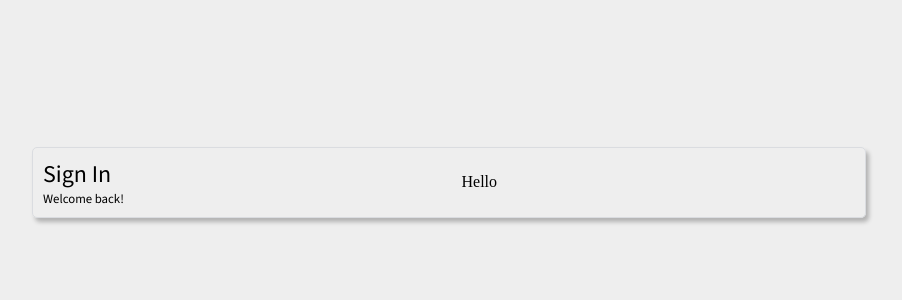
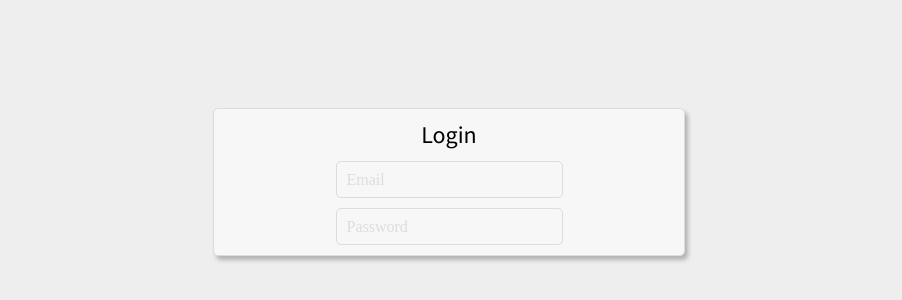
Before and after one commit to ENTL210/PlanUp, a React (Vite) app: page /signin in a window 1280 px wide. Shown: the part 218-518 px from the top of the page, without its empty margins (191-1093 px from the left). Built offline with nearby package versions, Linux system fonts and the light colour scheme.

Commit message:
Working on the fieldbox mechanism

```diff
--- a/src/SignIn.jsx
+++ b/src/SignIn.jsx
@@ -1,27 +1,63 @@
 import styled from "styled-components";
 import { motion } from "framer-motion";
-import {
-    PageContainer,
-    AuthContainer,
-    SignInContainer,
-    Description,
-    Text,
-    SmallText
-} from "./styles"
+import FieldBox from "./components/fieldbox/Fieldbox.jsx";
+import { useState } from "react";
+
+const PageContainer = styled.div`
+display: flex;
+align-items: center;
+justify-content: center;
+background-color: #eeeeee;
+min-height: 100vh;
+`
+
+const AuthContainer = styled.div`
+width: 95%;
+height: 50%;
+background: rgb(247,247,247);
+max-width: 450px;
+max-height: 800px;
+padding: 10px;
+display: flex;
+flex-direction: column;
+align-items: center;
+justify-content: center;
+gap: 10px;
+border: solid #DADCe0 1px;
+box-shadow: 3px 4px 4px rgba(0,0,0, 0.25);
+border-radius: 5px;
+flex-wrap: wrap;
+`
+
+const Header = styled.div`
+display: flex;
+flex-direction: column;
+width: 50%;
+margin-bottom: 20px;
+`
+
+const Text = styled.a`
+    font-family: 'Source Sans 3', sans-serif;
+    font-weight: 500;
+    font-size: 1.5rem;
+`
+
+const SmallText = styled.a`
+    font-family: 'Source Sans 3', sans-serif;
+    font-weight: 500;
+    font-size: 1rem
+`
 
 function SignIn() {
-
+    const [email, setEmail] = useState("")
+    const [password, setPassword] = useState("")
 
     return (
         <PageContainer>
             <AuthContainer>
-                <Description>
-                    <Text>Sign In</Text>
-                    <SmallText>Welcome back!</SmallText>
-                </Description>
-                <SignInContainer>
-                    Hello
-                </SignInContainer>
+                <Text>Login</Text>
+                <FieldBox value={email} setValue={(val) => setEmail(val)} placeholder={"Email"}/>
+                <FieldBox value={password} setValue={(val) => setPassword(val)} placeholder={"Password"}/>
             </AuthContainer>
         </PageContainer>
     )
--- a/src/components/Fieldbox/Fieldbox.jsx
+++ b/src/components/Fieldbox/Fieldbox.jsx
@@ -1 +1,48 @@
-import React from "react";
+import React, { useRef, useEffect, useState } from "react";
+import { Input, Placeholder, Wrapper } from "./Style";
+
+function Fieldbox({ value, setValue, type, placeholder }) {
+    const inputRef = useRef(null)
+    const [isClicked, setIsClick] = useState(false)
+
+    useEffect(() => {
+        if (isClicked) {
+            inputRef.current.focus()
+        }
+        else {
+            inputRef.current.blur()
+        }
+    }, [isClicked])
+
+    return (
+        <Wrapper
+            onClick={() => {
+                setIsClick(true)
+            }}
+            onMouseOutCapture={() => {
+                if (value === "") {
+                    setIsClick(false)
+                } else {
+                    setIsClick(true)
+                }
+            }}
+        >
+            <Input value={value} onChange={e => setValue(e.target.value)} type={type} ref={inputRef} />
+            <Placeholder
+                animate={{
+                    y: isClicked ? -18 : 0,
+                    background: isClicked ? "rgb(247,247,247)" : "",
+                }}
+                transition={{
+                    type: "tween",
+                    duration: 0.2
+                }}
+            >
+                {placeholder}
+            </Placeholder>
+        </Wrapper>
+    )
+}
+
+
+export default Fieldbox
--- a/src/components/Fieldbox/Style.js
+++ b/src/components/Fieldbox/Style.js
@@ -0,0 +1,33 @@
+import styled from "styled-components";
+import {motion} from "framer-motion";
+
+
+const Wrapper = styled.div`
+border: #DADCE0 1px solid;
+position: relative;
+width: 50%;
+display: flex;
+align-items:center;
+justify-item: center;
+border-radius: 5px;
+`
+
+const Input = styled.input`
+border: 0;
+background: none;
+width: 100%;
+padding: 10px 10px;
+`
+
+const Placeholder = styled(motion.div)`
+position: absolute;
+color: rgb(222, 220, 220);
+margin: 0px 10px;
+font-size: 1rem;
+`
+
+export {
+Wrapper,
+Placeholder,
+Input
+}
--- a/src/styles.js
+++ /dev/null
@@ -1,59 +0,0 @@
-import styled from "styled-components";
-import {motion} from "framer-motion";
-
-const PageContainer = styled.div`
-display: flex;
-align-items: center;
-justify-content: center;
-background-color: #eeeeee;
-min-height: 100vh;
-`
-
-const AuthContainer = styled.div`
-width: 65%;
-height: 50%;
-max-width: 1000px;
-max-height: 800px;
-display: flex;
-align-items: center;
-gap: 5px;
-border: solid #DADCe0 1px;
-box-shadow: 3px 4px 4px rgba(0,0,0, 0.25);
-border-radius: 5px;
-`
-
-const SignInContainer = styled.div`
-display: flex;
-flex-direction: column;
-width: 50%;
-justify-content: flex-end;
-`
-
-const Description = styled.div`
-display: flex;
-flex-direction: column;
-width: 50%;
-padding: 10px
-`
-
-const Text = styled.a`
-    font-family: 'Source Sans 3', sans-serif;
-    font-weight: 500;
-    font-size: 1.5rem;
-`
-
-const SmallText = styled.a`
-    font-family: 'Source Sans 3', sans-serif;
-    font-weight: 500;
-    font-size: 0.8rem
-`
-
-export {
-    PageContainer,
-    AuthContainer,
-    SignInContainer,
-    Description,
-    Text,
-    SmallText,
-
-}
```
